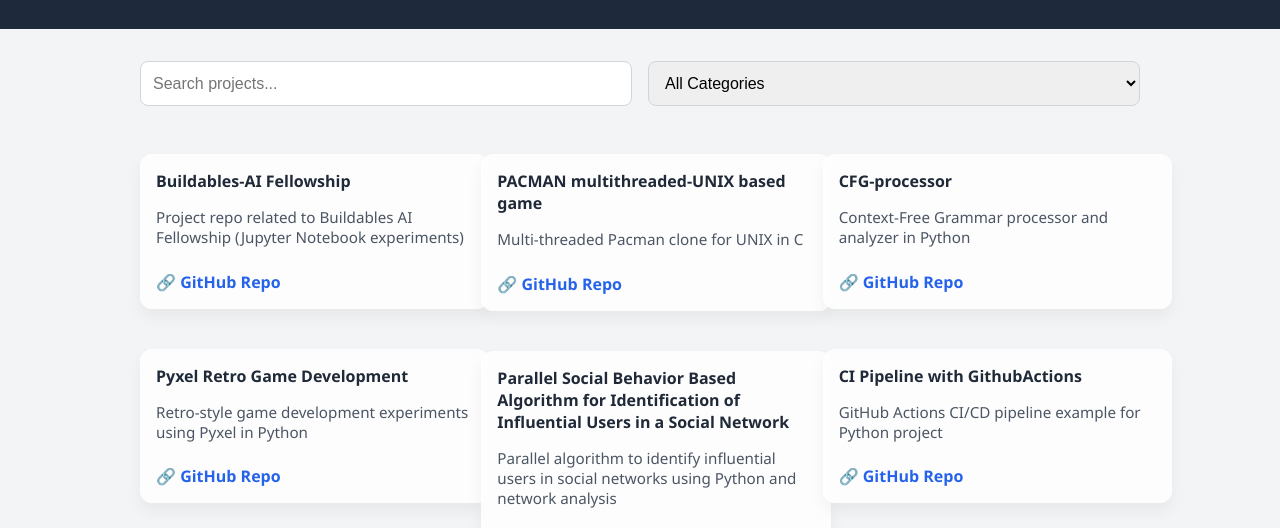
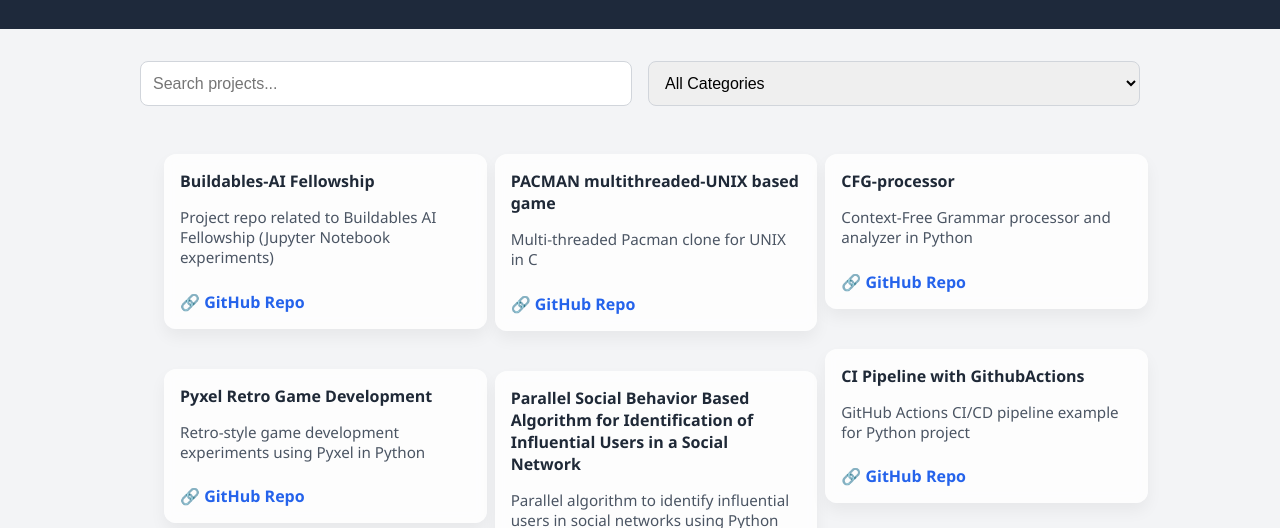
Before and after one commit to tauhaimran/tauhaimran.github.io, a plain HTML site: page index.html in a window 1280 px wide. Shown: the part 252-780 px from the top of the page. Drawn offline with Linux system fonts and the light colour scheme.

Commit message:
test-style

```diff
--- a/style.css
+++ b/style.css
@@ -90,6 +90,12 @@ header {
   border-radius: 12px;
   box-shadow: 0 8px 16px rgba(0, 0, 0, 0.05);
   vertical-align: top;
+}
+
+.projects-grid {
+  column-count: 3;
+  column-gap: 2.5rem;      /* Increase gap between columns */
+  padding: 0 1.5rem;       /* Add horizontal padding */
 }
 
 .project-card h4 {
```
